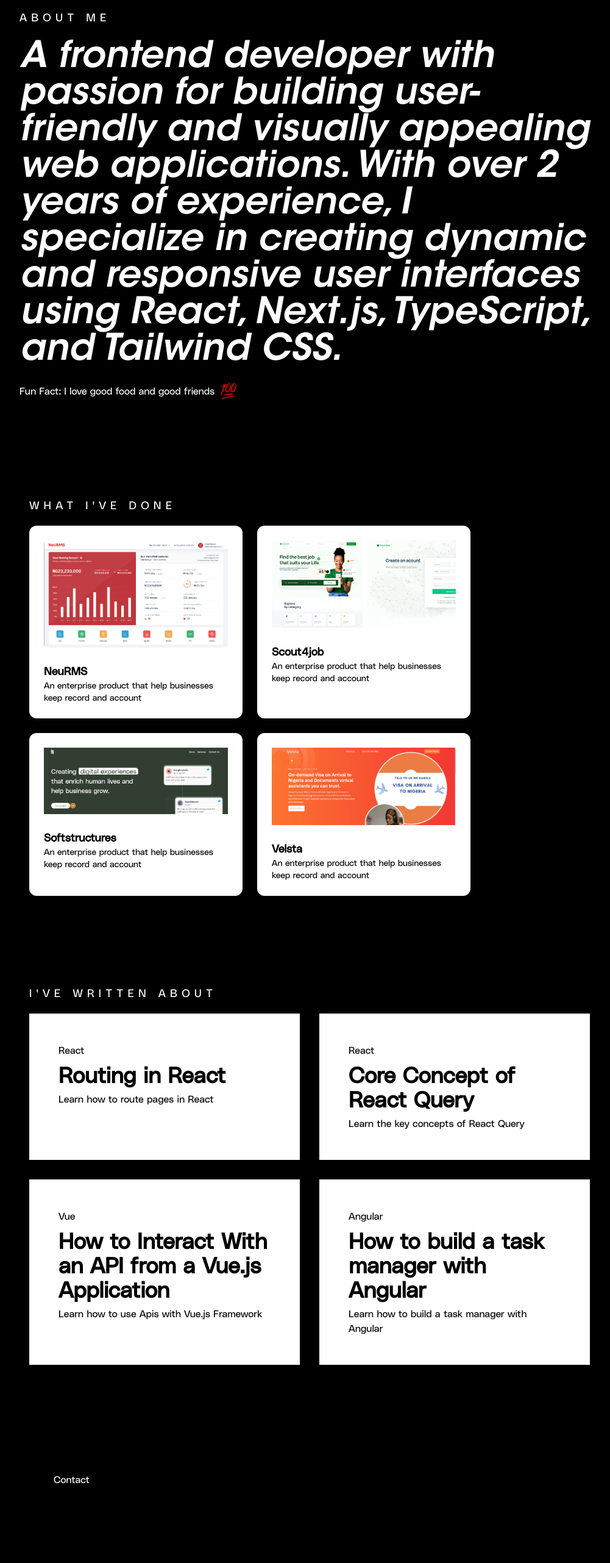
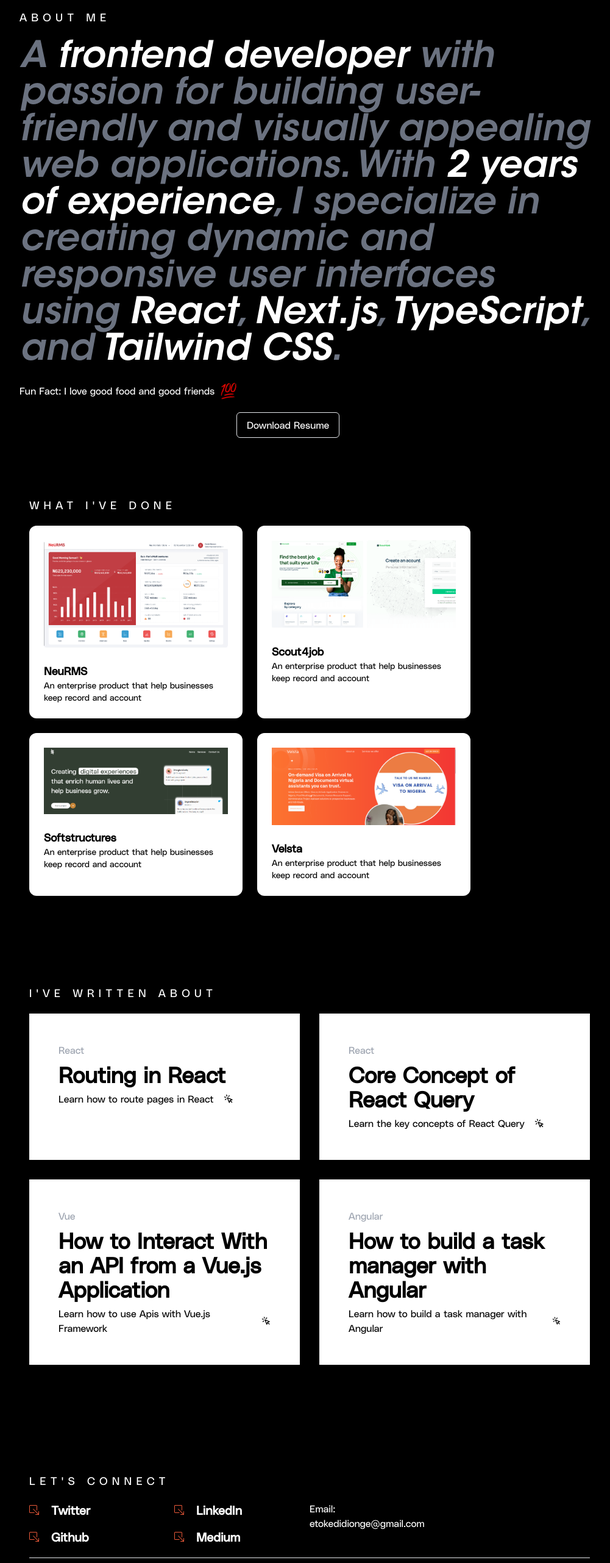
Before and after one commit to edidee/portfolio_site, a Next.js app: page / in a window 1280 px wide. Shown: the part 926-3489 px from the top of the page at 61% size, without its empty margins (132-1133 px from the left). Built offline with nearby package versions, Linux system fonts and the light colour scheme; a web font is replaced by a local one.

Commit message:
work on contact

```diff
--- a/src/components/About.tsx
+++ b/src/components/About.tsx
@@ -1,18 +1,19 @@
 import React from "react";
 import Image from "next/image";
+import Link from "next/link";
 
 export const About = () => {
   return (
     <section
       id="about"
-      className="lg:h-screen px-6 text-center lg:text-left bg-black text-white py-10"
+      className="lg:h-screen px-6 text-center lg:text-left bg-black  py-10 text-white"
     >
-      <p className="text-sm md:text-lg tracking-[0.4em] uppercase">About Me</p>
-      <p className="mt-6 text-2xl md:text-4xl lg:text-6xl font-primary">
-        A frontend developer with passion for building user-friendly and
-        visually appealing web applications. With over 2 years of experience, I
-        specialize in creating dynamic and responsive user interfaces using
-        React, Next.js, TypeScript, and Tailwind CSS.{" "}
+      <p className="text-sm md:text-lg tracking-[0.4em] uppercase ">About Me</p>
+      <p className="mt-6 text-2xl md:text-4xl lg:text-6xl font-primary text-gray-500">
+        A <span className="text-white">frontend developer</span>  with passion for building user-friendly and
+        visually appealing web applications. With <span className="text-white">2 years of experience</span>, I
+        specialize in creating dynamic and responsive user interfaces using{" "}
+        <span className="text-white">React</span>, <span className="text-white">Next.js</span>, <span className="text-white">TypeScript</span>, and <span className="text-white">Tailwind CSS</span>.{" "}
       </p>
       <div className="flex items-center gap-2 mt-5 w-9/12 mx-auto lg:mx-0">
         <p>Fun Fact: I love good food and good friends</p>
@@ -24,6 +25,13 @@ export const About = () => {
           className=""
         />
       </div>
+      <div className="w-60 mx-auto mt-5">
+      <button className="border px-4 py-2 rounded-md ">
+        <Link href="/assets/img/Edidiong_Etok_CV.pdf" target="_blank">
+        Download Resume
+        </Link>
+      </button>
+      </div>
     </section>
   );
 };
--- a/src/components/Blog.tsx
+++ b/src/components/Blog.tsx
@@ -1,7 +1,14 @@
 import React from "react";
 import Link from "next/link";
+import { LuMousePointerClick } from "react-icons/lu";
+interface ArticleProps {
+  title: string;
+  description: string;
+  href: string;
+  language: string;
+}
 
-const articles = [
+const articles: ArticleProps[] = [
   {
     title: "Routing in React",
     description: "Learn how to route pages in React",
@@ -32,18 +39,24 @@ export const Blog = () => {
   return (
     <section
       id="blog"
-      className="container bg-black h-screen w-full text-white p-10 "
+      className="container bg-black lg:h-screen w-full text-white p-10 "
     >
       <p className="text-sm md:text-lg tracking-[0.4em] uppercase">
         I&apos;ve written about
       </p>
       <div className="grid lg:grid-cols-2 gap-4 lg:gap-8 mt-5">
         {articles.map(({ description, href, title, language }) => (
-          <div key={href} className=" bg-white text-black  p-12 hover:shadow-xl col-span-1">
+          <div
+            key={href}
+            className=" bg-white text-black p-12 col-span-1 transition md:group-hover:opacity-50 md:hover:scale-[1.04] hover:shadow-[0 26px 49px rgba(0,0,0,.08)] md:hover:opacity"
+          >
             <Link href={href}>
-              <p className="">{language}</p>
+              <p className="text-gray-400">{language}</p>
               <p className="font-bold text-4xl my-2">{title}</p>
-              <p>{description}</p>
+              <div className="flex items-center space-x-4">
+                <p>{description}</p>
+                <LuMousePointerClick />
+              </div>
             </Link>
           </div>
         ))}
--- a/src/components/Contact.tsx
+++ b/src/components/Contact.tsx
@@ -1,7 +1,66 @@
-import React from 'react'
+import Link from "next/link";
+import React from "react";
+import { BsBoxArrowDownRight } from "react-icons/bs";
+interface socialsProps {
+  title: string;
+  href: string;
+}
+const socials: socialsProps[] = [
+  {
+    title: "Twitter",
+    href: "https://twitter.com/EdidiongEtok",
+  },
+
+  {
+    title: "LinkedIn",
+    href: "https://www.linkedin.com/in/edidiong-etok-bb1425189",
+  },
+
+  {
+    title: "Github",
+    href: "https://github.com/edidee",
+  },
+
+  {
+    title: "Medium",
+    href: "https://medium.com/@edidee",
+  },
+];
 
 export const Contact = () => {
   return (
-    <section id='contact' className="container bg-black h-screen w-full text-white px-20 py-10 ">Contact</section>
-  )
-}
+    <section
+      id="contact"
+      className="container bg-black w-full text-white p-10 "
+    >
+      <p className="text-sm md:text-lg tracking-[0.4em] uppercase">
+        Let&apos;s Connect
+      </p>
+
+      <div className="lg:grid lg:grid-cols-2 my-5">
+        <div className="col-span-1 md:grid md:grid-cols-2 gap-4 ">
+          {socials.map(({ href, title }) => (
+            <div key={title} className="flex items-center space-x-5 w-6/12">
+              <BsBoxArrowDownRight className="text-[#eb5939]" />
+              <Link href={href} className="text-xl font-bold">
+                {title}
+              </Link>
+            </div>
+          ))}
+        </div>
+        <div className="mt-6 lg:mt-0">
+          <div>
+            <p>Email:</p>
+            <Link href="mailto:etokedidionge@gmail.com">
+              etokedidionge@gmail.com
+            </Link>
+          </div>
+        </div>
+      </div>
+      <hr />
+      <div className="mt-5 text-center text-gray-400 text-sm">
+        &copy; {new Date().getFullYear()} Edidiong Etok. All rights reserved
+      </div>
+    </section>
+  );
+};
```
Also changed, not shown: 1 other file (tests, documents, lock files or other folders).
